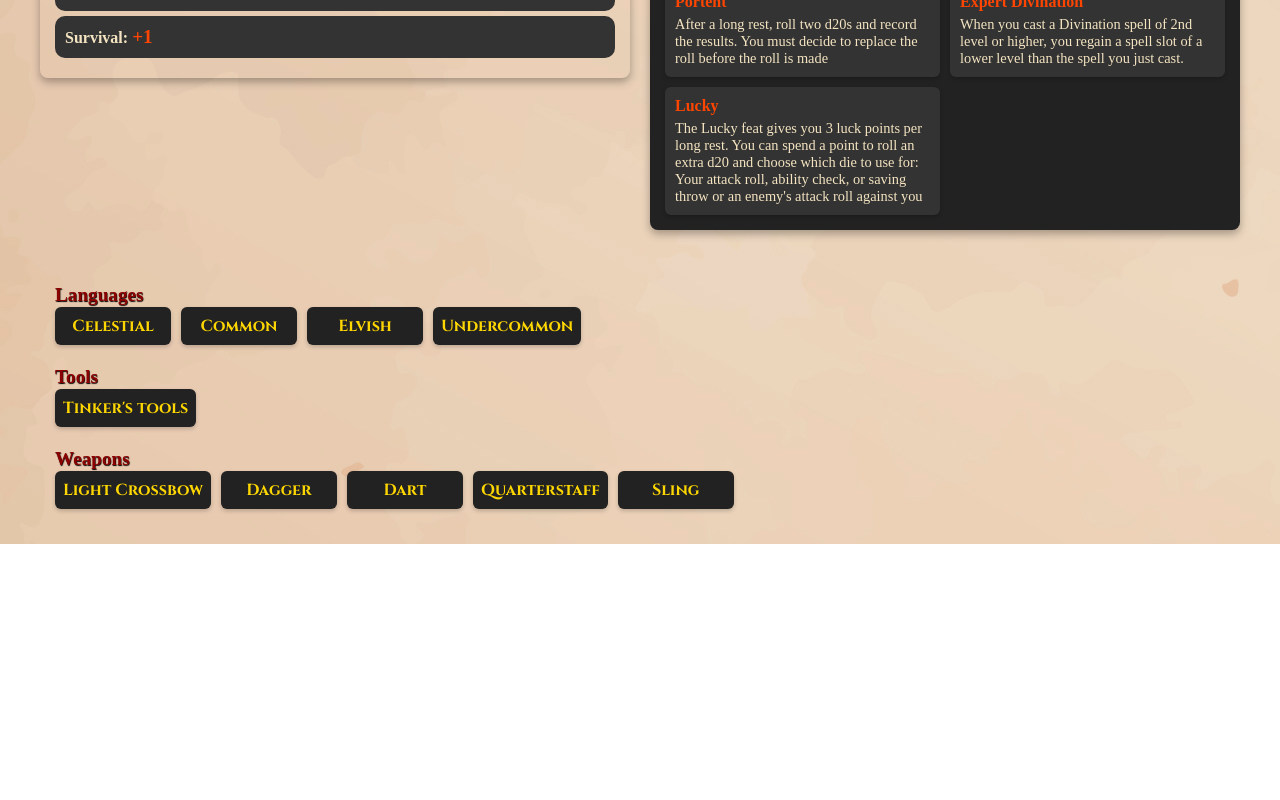
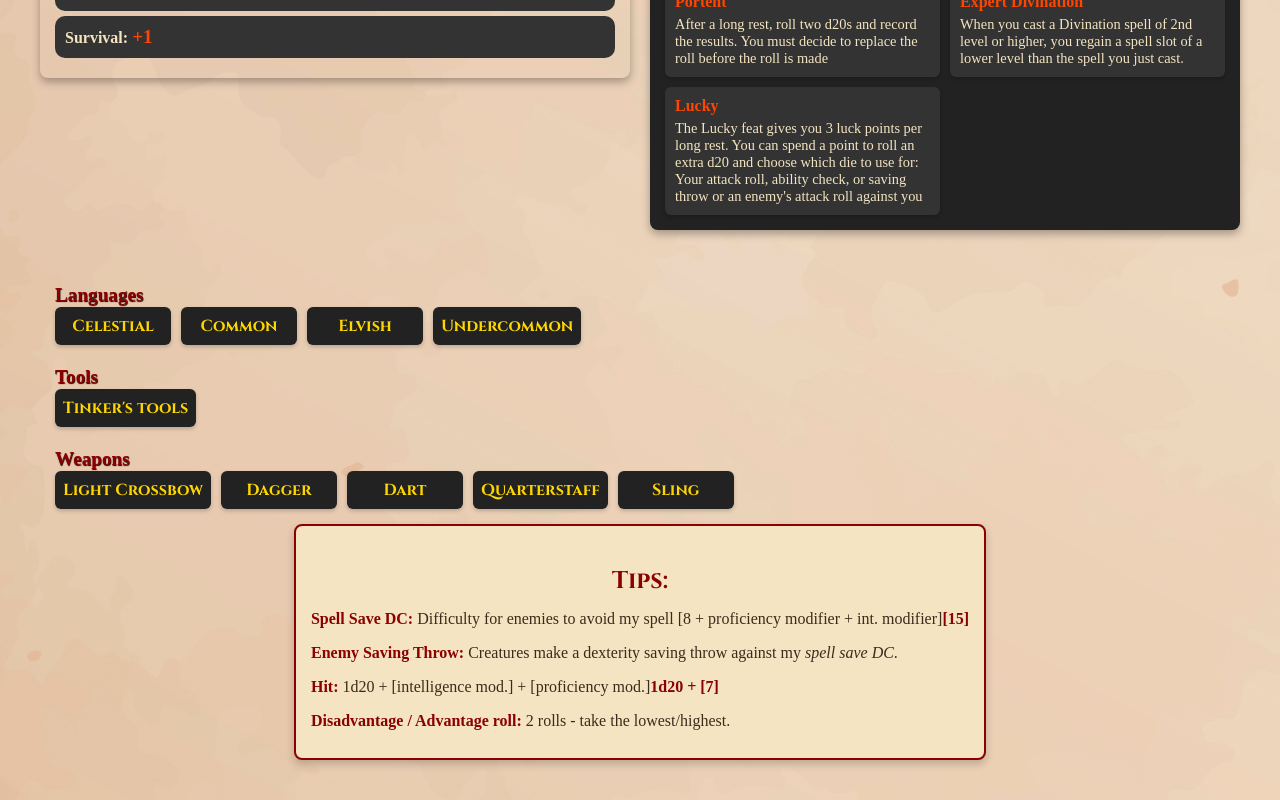
Before and after one commit to frodkata/character-sheet, a React (Create React App) app: page /#/character in a window 1280 px wide. Shown: the part 1405-2205 px from the top of the page. Before the commit the page ends 1949 px from the top, so only its background shows below. Built offline with nearby package versions, Linux system fonts and the light colour scheme.

Commit message:
Add Tips component to CharacterPage for spellcasting guidance

```diff
--- /dev/null
+++ b/src/components/characterSheet/Tips.tsx
@@ -0,0 +1,83 @@
+import React from "react";
+
+interface TipsProps {
+	intelligenceModifier: number;
+	characterLevel: number;
+	proficiency: number;
+}
+
+const styles: { [key: string]: React.CSSProperties } = {
+	container: {
+		backgroundColor: "#f4e4c1", // Parchment-like background
+		border: "2px solid #8b0000", // Red border
+		borderRadius: "8px",
+		padding: "15px",
+		boxShadow: "0 4px 8px rgba(0, 0, 0, 0.2)",
+		color: "#3e2a1c",
+		marginBottom: "20px",
+	},
+	header: {
+		color: "#8b0000",
+		fontSize: "1.5rem",
+		fontWeight: "bold",
+		marginBottom: "10px",
+		textAlign: "center",
+		fontFamily: "'Cinzel', serif",
+	},
+	list: {
+		listStyleType: "none",
+		padding: 0,
+		margin: 0,
+	},
+	listItem: {
+		marginBottom: "10px",
+		fontSize: "1rem",
+		lineHeight: "1.5",
+	},
+	bold: {
+		fontWeight: "bold",
+		color: "#8b0000",
+	},
+	italic: {
+		fontStyle: "italic",
+	},
+};
+
+const Tips: React.FC<TipsProps> = ({
+	characterLevel,
+	intelligenceModifier,
+	proficiency,
+}) => {
+	return (
+		<div style={styles.container}>
+			<h3 style={styles.header}>Tips:</h3>
+			<ul style={styles.list}>
+				<li style={styles.listItem}>
+					<span style={styles.bold}>Spell Save DC:</span> Difficulty for enemies
+					to avoid my spell [8 + proficiency modifier + int. modifier]
+					<span style={styles.bold}>
+						[{8 + proficiency + intelligenceModifier}]
+					</span>
+				</li>
+				<li style={styles.listItem}>
+					<span style={styles.bold}>Enemy Saving Throw:</span> Creatures make a
+					dexterity saving throw against my{" "}
+					<span style={styles.italic}>spell save DC</span>.
+				</li>
+				<li style={styles.listItem}>
+					<span style={styles.bold}>Hit:</span> 1d20 + [intelligence mod.] +
+					[proficiency mod.]
+					<span style={styles.bold}>
+						1d20 + [{proficiency + intelligenceModifier}]
+					</span>
+				</li>
+				<li style={styles.listItem}>
+					<span style={styles.bold}>Disadvantage / Advantage roll:</span> 2
+					rolls - take the lowest/highest.
+				</li>
+			</ul>
+		</div>
+	);
+};
+
+export default Tips;
--- a/src/pages/CharacterPage.tsx
+++ b/src/pages/CharacterPage.tsx
@@ -10,6 +10,7 @@ import Proficiencies from "../components/characterSheet/Proficiencies";
 import CharacterTitle from "../components/characterSheet/CharacterTitle";
 import Feats from "../components/characterSheet/Feats";
 import "../styles/characterPage.css";
+import Tips from "../components/characterSheet/Tips";
 
 const CharacterPage: React.FC = () => {
 	const {
@@ -43,9 +44,18 @@ const CharacterPage: React.FC = () => {
 					<SavingThrows throws={savingThrows} />
 					<Feats feats={feats} />
 				</div>
+
 				<div className="proficiencies">
 					<Proficiencies proficiencies={proficiencies} />
 				</div>
+			</div>
+
+			<div className="full-width">
+				<Tips
+					intelligenceModifier={mainSkills.intelligence[1]}
+					characterLevel={title.level}
+					proficiency={characterAtributes.proficiencyBonus}
+				/>
 			</div>
 		</div>
 	);
```
